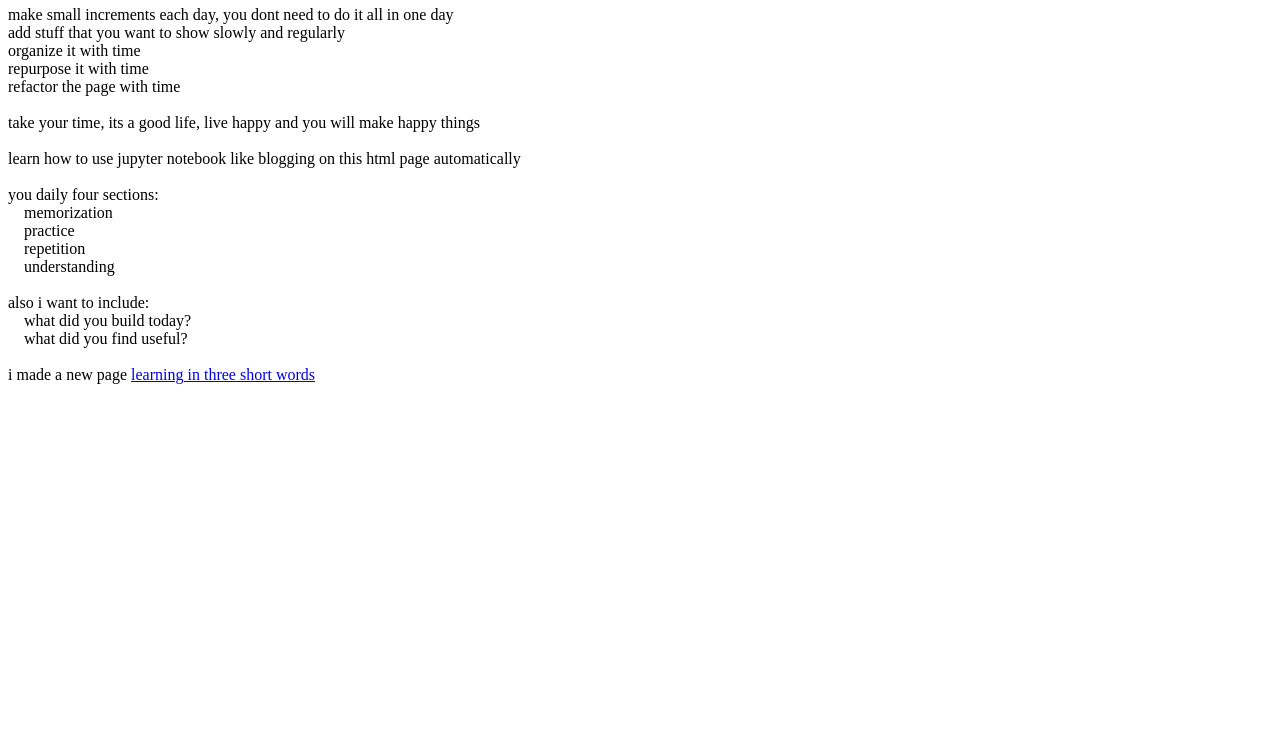
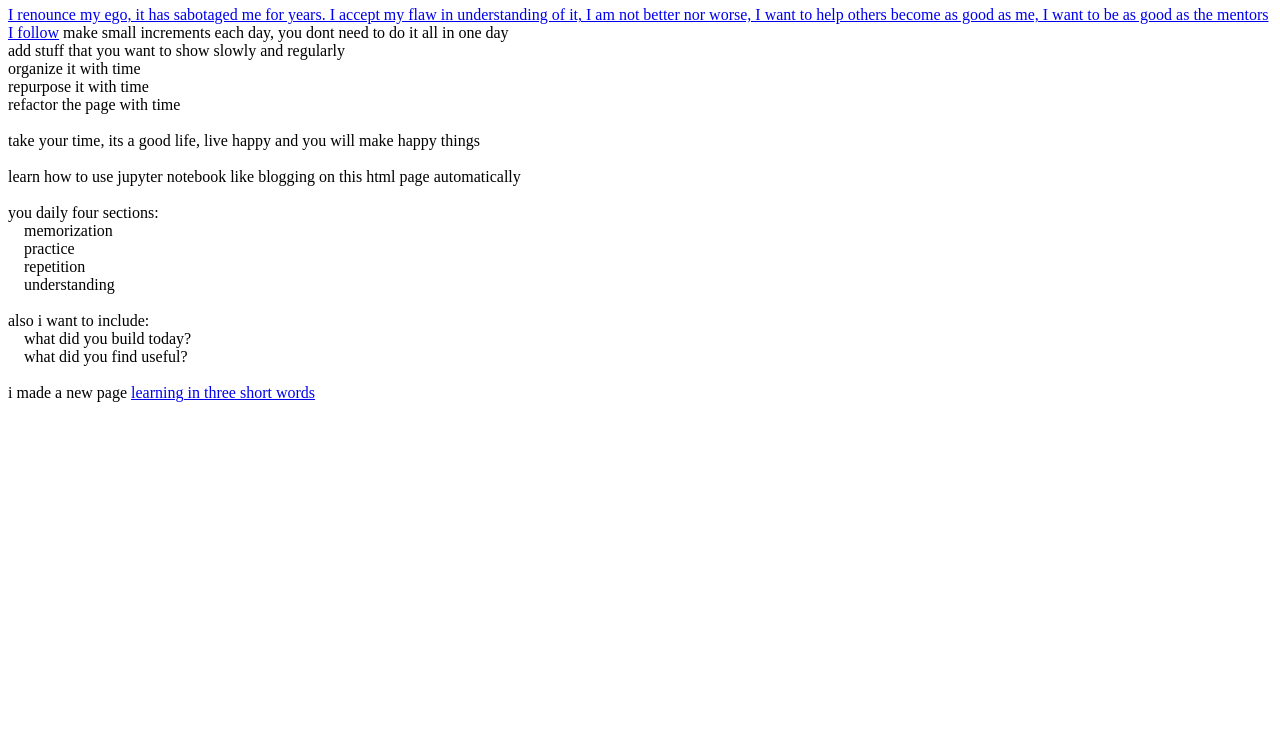
Before and after one commit to anirban-oss/anirban-oss.github.io, a plain HTML site: page index.html in a window 1280 px wide. Shown: the part 60-800 px from the top of the page. Drawn offline with Linux system fonts and the light colour scheme.

Commit message:
ego is the enemy

```diff
--- a/index.html
+++ b/index.html
@@ -1,4 +1,6 @@
 <h1>Hello world!</h1>
+
+<a href="ego.html">I renounce my ego, it has sabotaged me for years. I accept my flaw in understanding of it, I am not better nor worse, I want to help others become as good as me, I want to be as good as the mentors I follow</a>
 
 make small increments each day, you dont need to do it all in one day <br>
 add stuff that you want to show slowly and regularly <br>
```
